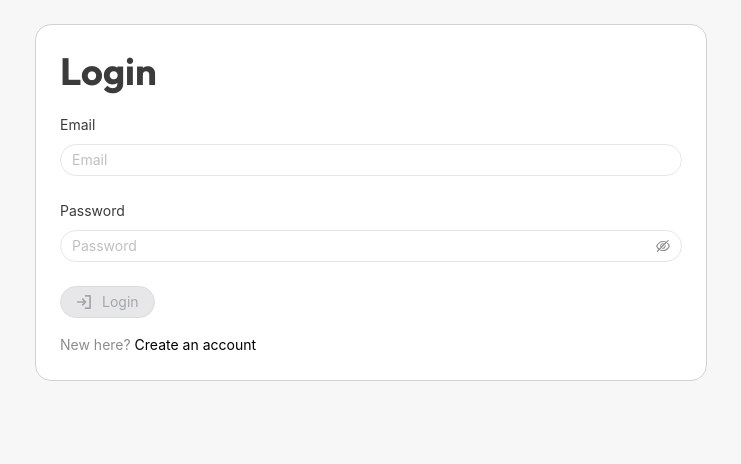
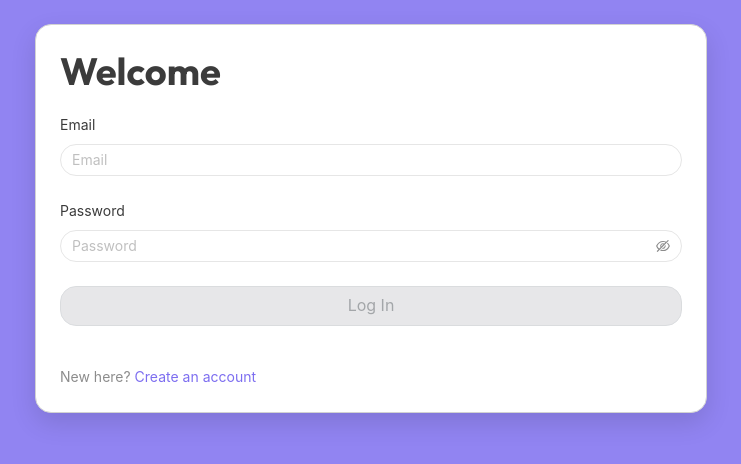
Before and after one commit to janvillarosa/gracie-app, a React (Vite) app in the folder frontend/: page /login in a window 1280 px wide. Shown: the top 464 px of the page, without its empty margins (269-1010 px from the left). Built offline with nearby package versions, Linux system fonts and the light colour scheme.

Commit message:
Tweak login screen UI

```diff
--- a/frontend/src/pages/Login.tsx
+++ b/frontend/src/pages/Login.tsx
@@ -3,7 +3,6 @@ import { useNavigate, Link } from 'react-router-dom'
 import { useAuth } from '@auth/AuthProvider'
 import { loginAuth } from '@api/endpoints'
 import { Card, Typography, Form, Input, Button, Alert } from 'antd'
-import { SignIn } from '@phosphor-icons/react'
 
 export const Login: React.FC = () => {
   const { setApiKey } = useAuth()
@@ -29,9 +28,10 @@ export const Login: React.FC = () => {
   }
 
   return (
-    <div className="container">
-      <Card>
-        <Typography.Title level={2} style={{ marginTop: 0 }}>Login</Typography.Title>
+    <div className="login-page">
+      <div className="container">
+      <Card className="paper-card">
+        <Typography.Title level={2} style={{ marginTop: 0 }}>Welcome</Typography.Title>
         <Form layout="vertical" onSubmitCapture={onLogin}>
           <Form.Item label="Email">
             <Input placeholder="Email" value={username} onChange={(e) => setUsername(e.target.value)} />
@@ -39,12 +39,16 @@ export const Login: React.FC = () => {
           <Form.Item label="Password">
             <Input.Password placeholder="Password" value={password} onChange={(e) => setPassword(e.target.value)} />
           </Form.Item>
-          <Button type="primary" htmlType="submit" disabled={!username || !password || loading} icon={<SignIn />}>Login</Button>
+          <Button type="primary" htmlType="submit" disabled={!username || !password || loading} size="large" block>
+            Log In
+          </Button>
         </Form>
         {error && <><div className="spacer" /><Alert type="error" message={error} showIcon /></>}
-        <div className="spacer" />
-        <Typography.Text type="secondary">New here? <Link to="/register">Create an account</Link></Typography.Text>
+        <Typography.Text type="secondary" style={{ display: 'inline-block', paddingTop: 40 }}>
+          New here? <Link to="/register" className="link-primary">Create an account</Link>
+        </Typography.Text>
       </Card>
+      </div>
     </div>
   )
 }
--- a/frontend/src/styles.css
+++ b/frontend/src/styles.css
@@ -42,6 +42,25 @@ body {
   color: var(--text);
   font-family: ui-sans-serif, system-ui, -apple-system, Segoe UI, Roboto, Helvetica, Arial, "Apple Color Emoji", "Segoe UI Emoji";
 }
+
+/* Auth pages */
+.login-page {
+  min-height: 100vh;
+  /* Lighter purple background relative to primary deep */
+  background: color-mix(in srgb, var(--color-primary-deep, #7D6EF0) 85%, white);
+  display: flex;
+  align-items: flex-start;
+}
+.login-page .container { width: 100%; }
+
+/* Make login panel shadow a touch more prominent */
+.login-page .paper-card {
+  box-shadow: 0 10px 26px rgba(0, 0, 0, 0.12);
+}
+
+/* Reusable purple link */
+.link-primary { color: var(--color-primary-deep, #7D6EF0) !important; }
+.link-primary:hover { color: var(--color-primary, #A094F2) !important; }
 
 /* Headings: use Outfit only for titles across the app */
 h1, h2, h3, h4, h5,
```
